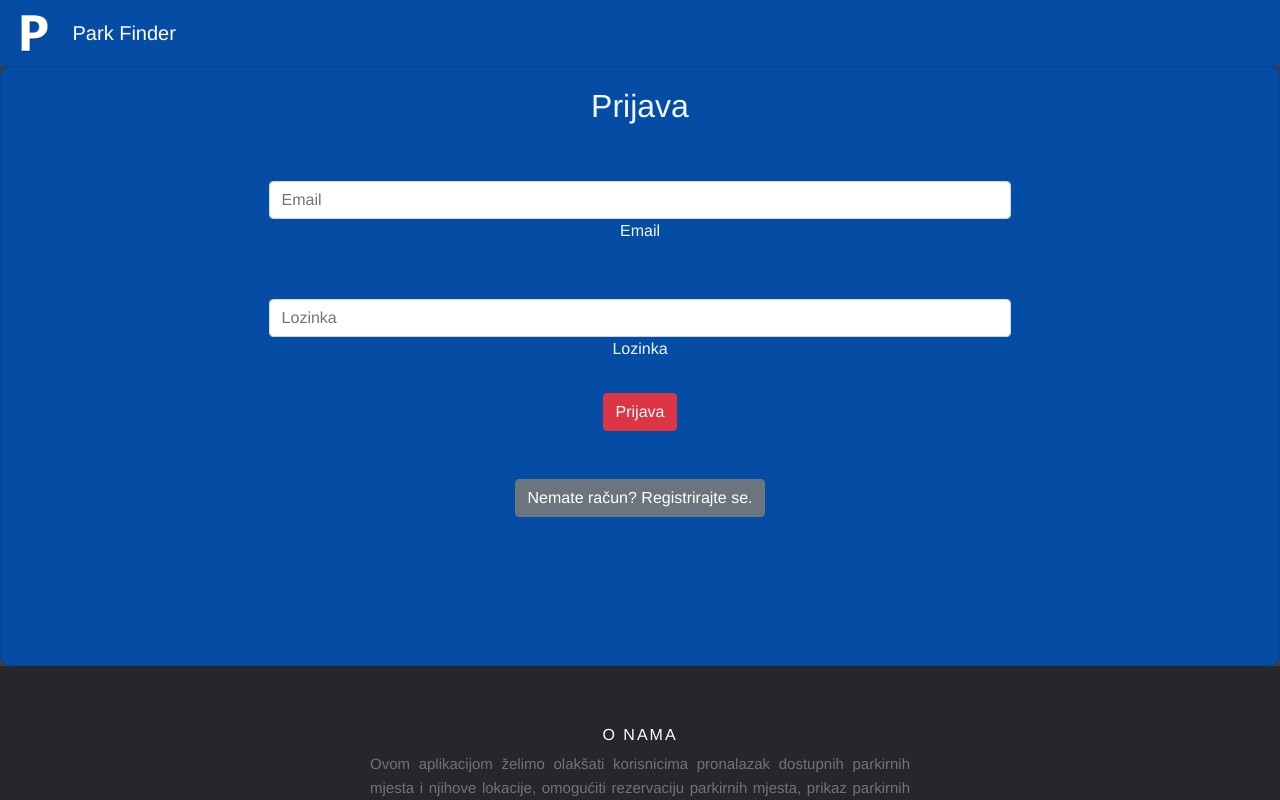
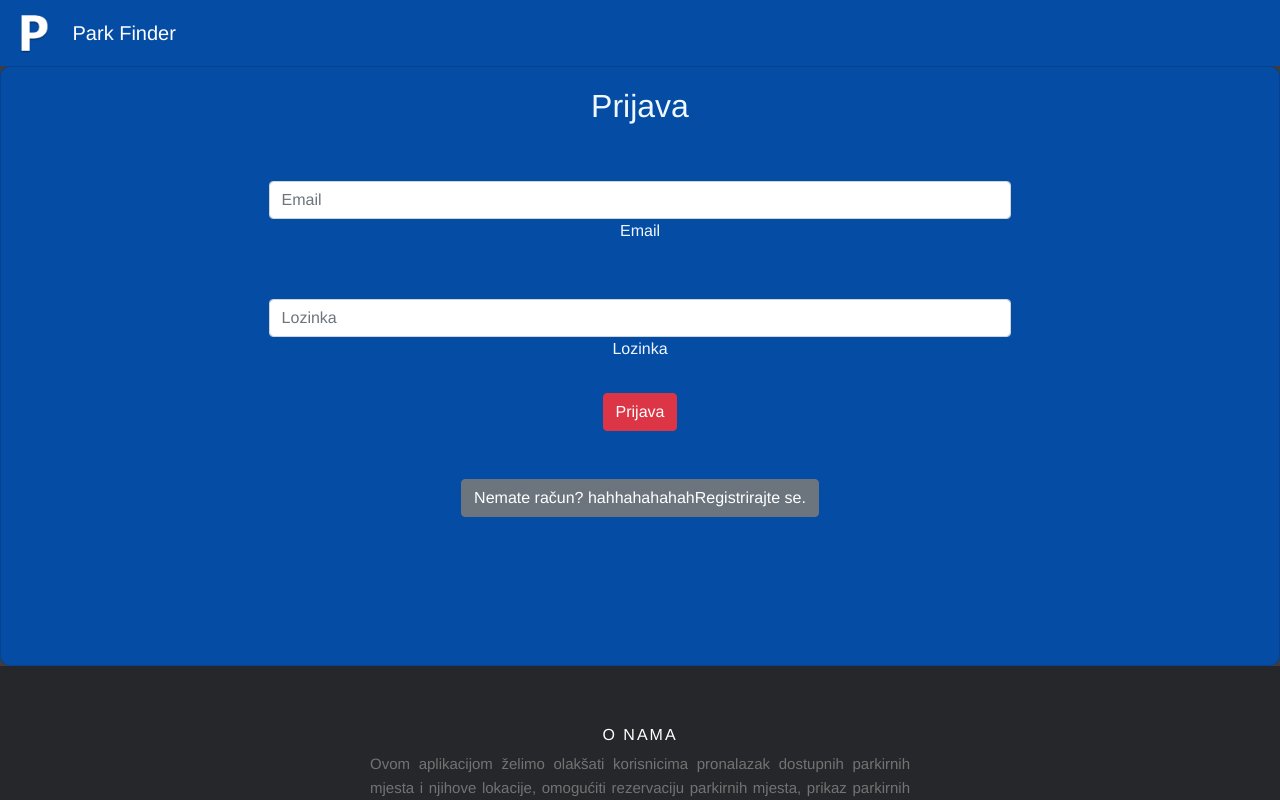
Before and after one commit to danny99999/Parkfinder_front-end, a Vue app: page / in a window 1280 px wide. Shown: the top 800 px of the page. Built offline with nearby package versions, Linux system fonts and the light colour scheme; no server answers; what vue-browser-geolocation would draw is missing.

Commit message:
frontend_commit8

```diff
--- a/src/views/Sign_in.vue
+++ b/src/views/Sign_in.vue
@@ -38,7 +38,7 @@
             <br>
             <br>
             <br>
-            <b-button href="/sign_up">Nemate račun? Registrirajte se.</b-button>
+            <b-button href="/sign_up">Nemate račun? hahhahahahahRegistrirajte se.</b-button>
             <br>
             <br>
             </b-card>
```
